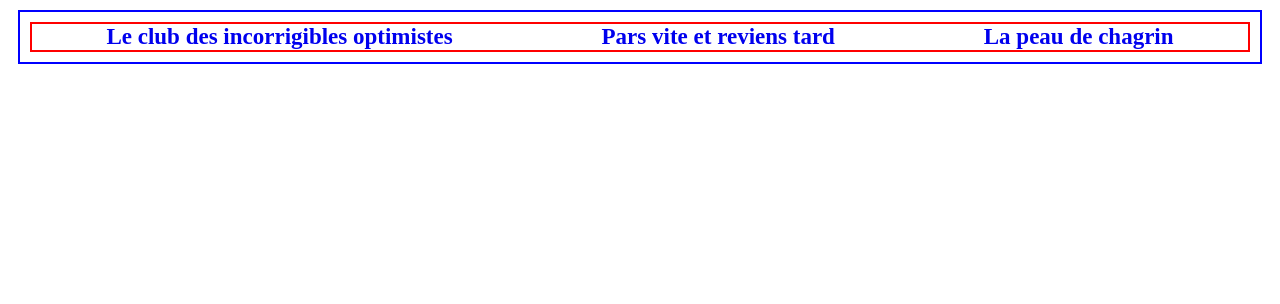
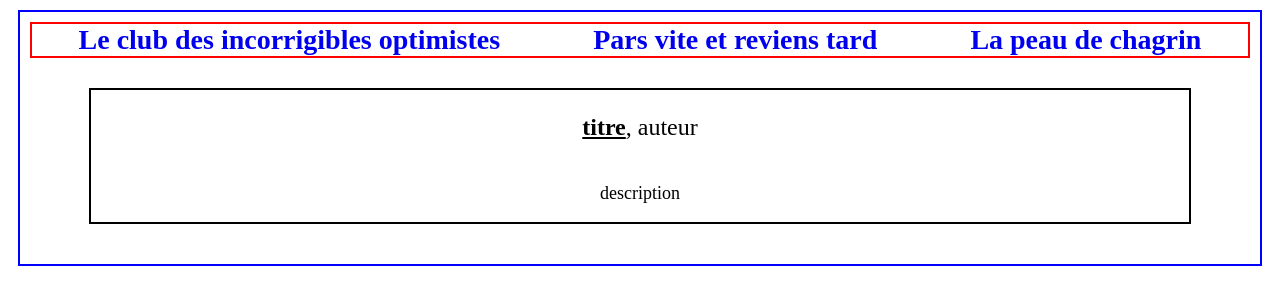
Before and after one commit to 0xKubitus/2022-08-03_React_Dynamic-Routing, a React (Create React App) app: page /book/la-peau-de-chagrin in a window 1280 px wide. Shown: the top 304 px of the page. Built offline with nearby package versions, Linux system fonts and the light colour scheme.

Commit message:
adding some css

```diff
--- a/src/components/Book/index.jsx
+++ b/src/components/Book/index.jsx
@@ -6,12 +6,23 @@
 
 const Book = () => {
   const { bookSlug } = useParams();
+
+  // Par défaut, j'indique que nous n'avons pas de livre sélectionné.
   const [currentBook, setCurrentBook] = useState(undefined);
 
+  // Dès que le composant est monté ou que l'URL change, j'appelle setCurrentBook en lui passant le livre, grâce au useEffect().
   useEffect(() => {
     const foundBook = books.find((book) => book.slug === bookSlug);
     setCurrentBook(foundBook);
   }, [bookSlug])
+
+// Si currentBook n'est pas undefined, alors je retourne le contenu du livre.
+// Sinon, je retourne un paragraphe d'erreur.
+
+  //const bookContent = currentBook !=== undefined ?
+
+// Alors, si currentBook contient bien un livre, je renvoie toutes ses informations. Sinon je mets un message d'erreur. Cela nous permet par exemple de ne pas avoir de bug, dans le cas où l'utilisateur rentrerait lui-même une URL personnalisée.
+
 
   const booksLinks = books.map( (book) => {
     return (
@@ -24,10 +35,14 @@
   });
 
 
+  return (
+    <div className="books-main">
+      <div className="booklinks">{booksLinks}</div>
 
-  return (
-    <div className="booklinks-main">
-      <div className="booklinks-sub">{booksLinks}</div>
+      <div className="book-content">
+        <p id="book-title"><b><u>titre</u></b>, auteur</p>
+        <p id="book-desc">description</p>
+      </div>
     </div>
   )
 };
--- a/src/index.css
+++ b/src/index.css
@@ -3,17 +3,34 @@
 a:hover { text-decoration: none; }
 a:active { text-decoration: none; }
 
-.booklinks-main {
+.books-main {
   border: 2px solid blue;
   margin: 10px;
   padding: 10px;
 }
 
-.booklinks-sub {
+.booklinks {
   border: 2px solid red;
   display: flex;
   justify-content: space-around;
   list-style-type: none;
-  font-size: 23px;
+  font-size: 28px;
   font-weight: 700;
 }
+
+.book-content {
+  display: flex;
+  flex-direction: column;
+  align-items: center;
+  max-width: 90%;
+  margin: 30px auto;
+  border: 2px solid black;
+}
+
+#book-title {
+  font-size: 24px;
+}
+
+#book-desc {
+  font-size: 18px;
+}
```
